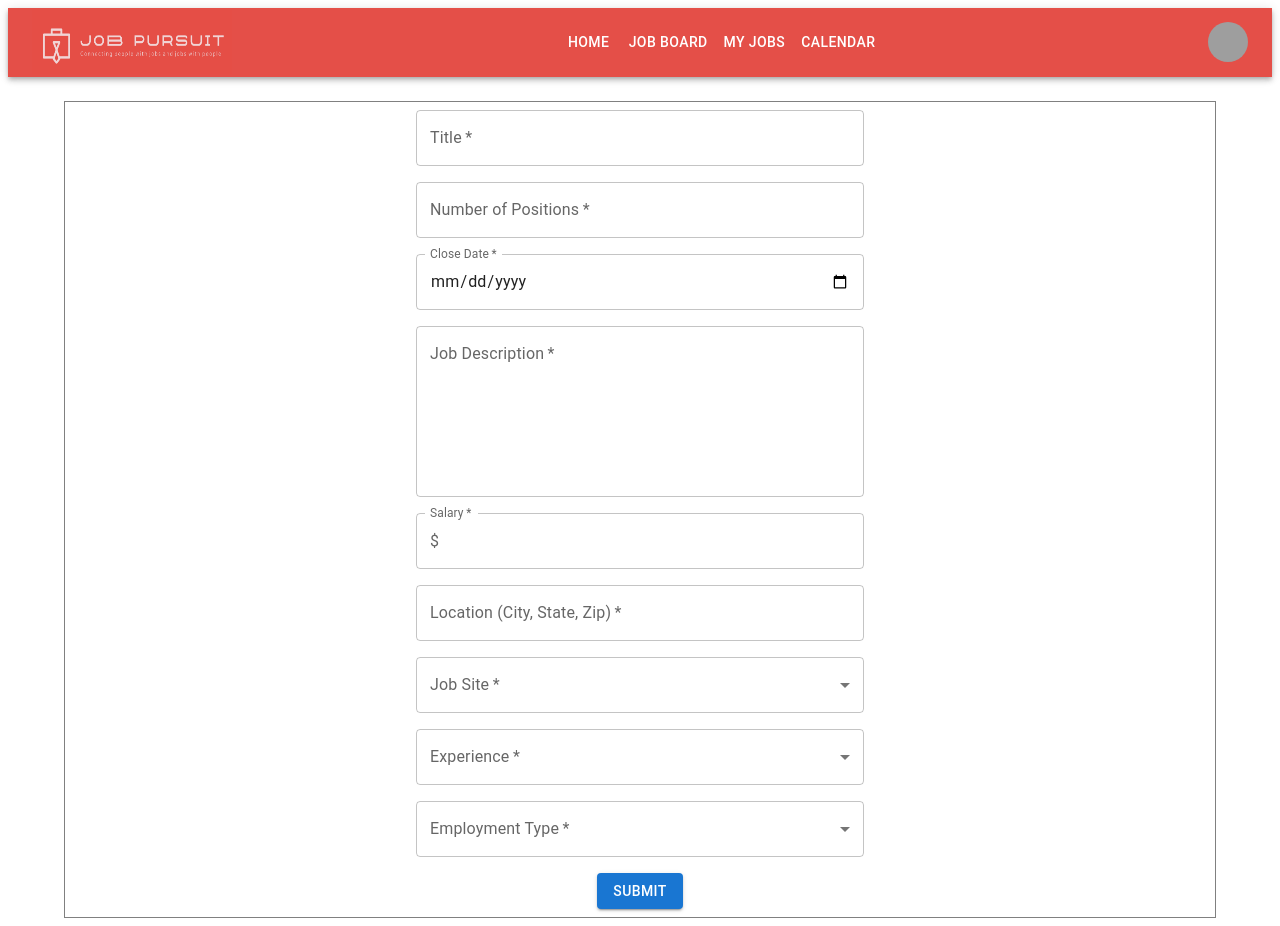
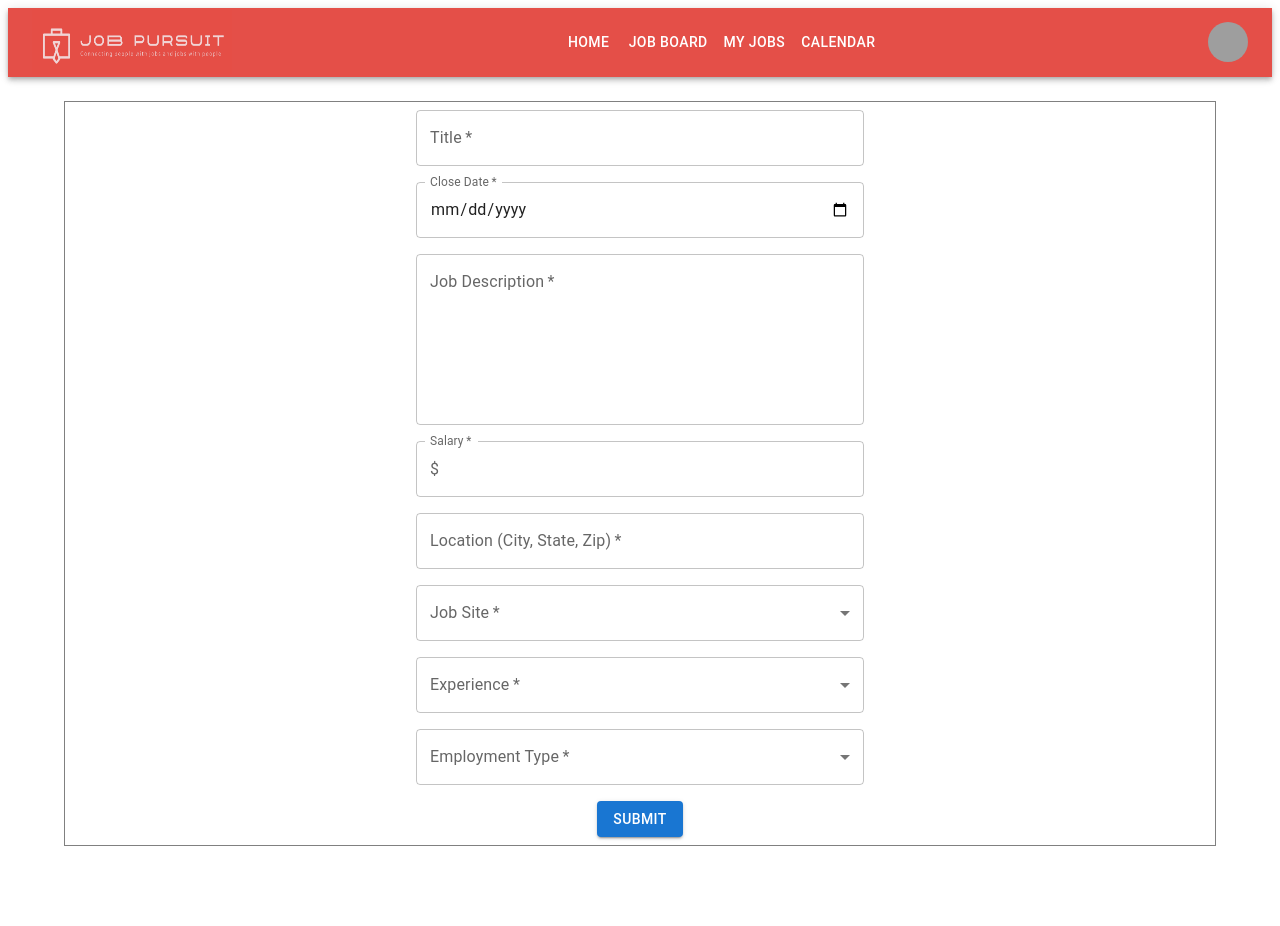
Before and after one commit to Lake-Natron/Pursuit, a Next.js app: page /postJob in a window 1280 px wide. After the commit the page ends 854 px from the top, so only its background shows below. Built offline with nearby package versions, Linux system fonts and the light colour scheme; grey boxes are pictures that could not be loaded.

Commit message:
remove number of positions field

```diff
--- a/pages/postJob.jsx
+++ b/pages/postJob.jsx
@@ -130,19 +130,17 @@ const PostJob = () => {
   const handleSubmit = (e) => {
     e.preventDefault();
     let title = e.target.elements.title.value;
-    let numberPositions = e.target.elements.numberPositions.value;
     let closeDate = e.target.elements.closeDate.value;
     let jobDescription = e.target.elements.jobDescription.value;
     let salary = e.target.elements.salary.value;
 
-    if (!title || !numberPositions || !closeDate || !jobDescription || !salary || !location || !jobSite || !experienceType || !employmentType) {
+    if (!title || !closeDate || !jobDescription || !salary || !location || !jobSite || !experienceType || !employmentType) {
       setIsFormValid(false);
     } else {
       setIsFormValid(true);
       //need route
       // axios.post('/', {
       //   title: title,
-      //   numberPositions: numberPositions,
       //   closeDate: closeDate,
       //   jobDescription: jobDescription,
       //   salary: salary,
@@ -153,7 +151,6 @@ const PostJob = () => {
       // })
       console.log('submit')
       console.log('title', title)
-      console.log('numPos', numberPositions)
       console.log('closeDate', closeDate)
       console.log('jobDescription', jobDescription)
       console.log('salary', salary)
@@ -187,17 +184,6 @@ const PostJob = () => {
               sx={{minWidth:'35vw'}}
               id="title"
               label="Title"
-            />
-          </FormControl>
-        </div>
-        <div>
-          <FormControl>
-            <TextField
-              required
-              sx={{minWidth:'35vw'}}
-              id="numberPositions"
-              label="Number of Positions"
-              type="number"
             />
           </FormControl>
         </div>
```
